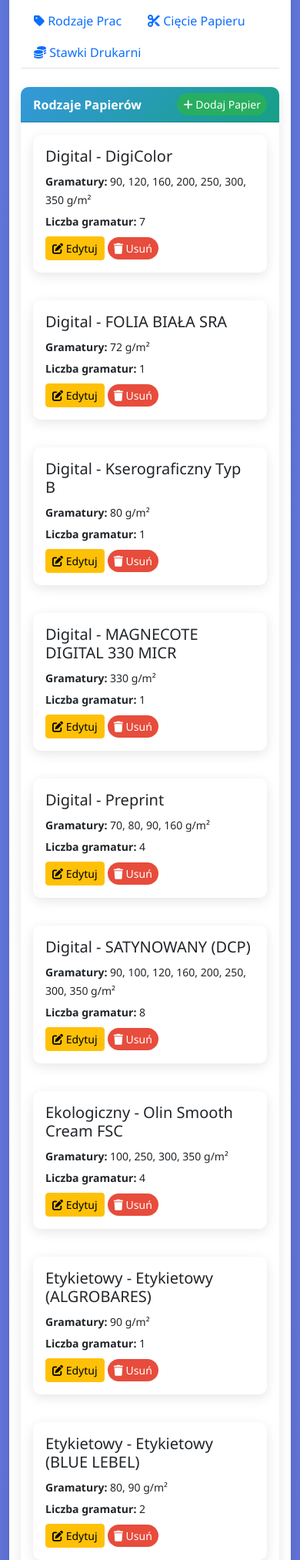
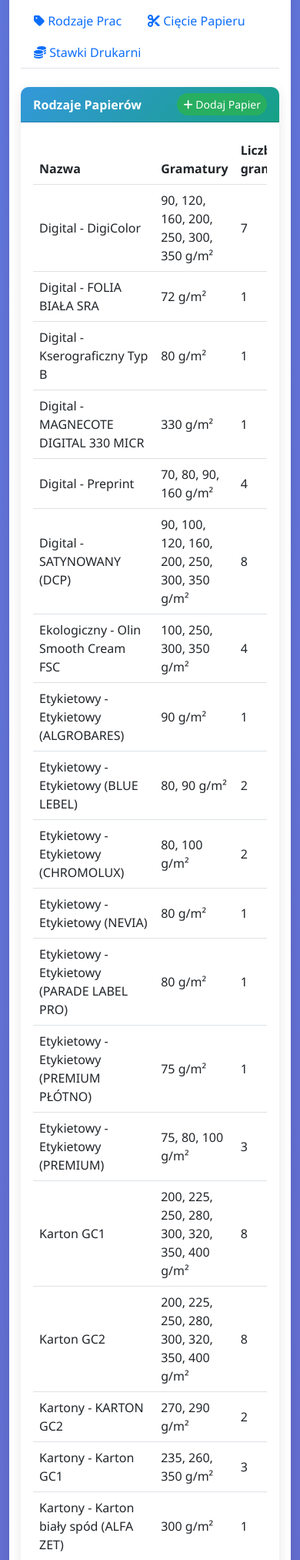
Before and after one commit to CBA-N/offset-kalk2, a Flask app: page /slowniki in a window 390 px wide. Shown: the part 349-2375 px from the top of the page at 77% size. Run offline with Flask 3, Linux system fonts and the light colour scheme.

Commit message:
Replace dictionary cards with responsive tables

```diff
--- a/frontend/templates/slowniki.html
+++ b/frontend/templates/slowniki.html
@@ -292,32 +292,52 @@
 // ==================== PAPIERY ====================
 
 function renderujPapiery() {
-    let html = '<div class="row">';
+    const entries = Object.entries(slowniki.papiery || {});
 
-    for (let [nazwa, dane] of Object.entries(slowniki.papiery)) {
-        let gramatury = Array.isArray(dane.gramatury) ? dane.gramatury : Object.keys(dane.ceny).map(Number);
-        html += `
-            <div class="col-md-6 mb-3">
-                <div class="card">
-                    <div class="card-body">
-                        <h5 class="card-title">${nazwa}</h5>
-                        <p class="mb-1"><small><strong>Gramatury:</strong> ${gramatury.join(', ')} g/m²</small></p>
-                        <p class="mb-1"><small><strong>Liczba gramatur:</strong> ${gramatury.length}</small></p>
-                        <div class="mt-2">
-                            <button class="btn btn-sm btn-warning" onclick='edytujPapier(${JSON.stringify(nazwa)})'>
-                                <i class="fas fa-edit"></i> Edytuj
+    let rows = entries.map(([nazwa, dane]) => {
+        const gramatury = Array.isArray(dane.gramatury) ? dane.gramatury : Object.keys(dane.ceny).map(Number);
+        const gramaturyText = gramatury.length ? `${gramatury.join(', ')} g/m²` : '<span class="text-muted">Brak danych</span>';
+        return `
+            <tr>
+                <td>${nazwa}</td>
+                <td>${gramaturyText}</td>
+                <td>${gramatury.length}</td>
+                <td class="text-end">
+                    <div class="btn-group" role="group" aria-label="Akcje dla ${nazwa}">
+                        <button type="button" class="btn btn-sm btn-warning" onclick='edytujPapier(${JSON.stringify(nazwa)})'>
+                            <i class="fas fa-edit"></i>
                         </button>
-                            <button class="btn btn-sm btn-danger" onclick='usunPapier(${JSON.stringify(nazwa)})'>
-                                <i class="fas fa-trash"></i> Usuń
+                        <button type="button" class="btn btn-sm btn-danger" onclick='usunPapier(${JSON.stringify(nazwa)})'>
+                            <i class="fas fa-trash"></i>
                         </button>
                     </div>
-                    </div>
-                </div>
+                </td>
+            </tr>
+        `;
+    }).join('');
+
+    if (!rows) {
+        rows = '<tr><td colspan="4" class="text-center text-muted">Brak papierów</td></tr>';
+    }
+
+    const html = `
+        <div class="table-responsive">
+            <table class="table table-hover align-middle">
+                <thead>
+                    <tr>
+                        <th>Nazwa</th>
+                        <th>Gramatury</th>
+                        <th>Liczba gramatur</th>
+                        <th class="text-end">Akcje</th>
+                    </tr>
+                </thead>
+                <tbody>
+                    ${rows}
+                </tbody>
+            </table>
         </div>
     `;
-    }
 
-    html += '</div>';
     $('#listaPapierow').html(html);
 }
 
@@ -414,32 +434,55 @@
 // ==================== USZLACHETNIENIA ====================
 
 function renderujUszlachetnienia() {
-    let html = '<div class="row">';
+    const entries = Object.entries(slowniki.uszlachetnienia || {});
 
-    for (let [nazwa, dane] of Object.entries(slowniki.uszlachetnienia)) {
-        html += `
-            <div class="col-md-6 mb-3">
-                <div class="card">
-                    <div class="card-body">
-                        <h5 class="card-title">${nazwa}</h5>
-                        <p class="mb-1"><small><strong>Typ:</strong> ${dane.typ}</small></p>
-                        <p class="mb-1"><small><strong>Cena:</strong> ${dane.cena_pln} PLN/${dane.jednostka || '1000 ark'}</small></p>
-                        ${dane.opis ? `<p class="mb-1"><small>${dane.opis}</small></p>` : ''}
-                        <div class="mt-2">
-                            <button class="btn btn-sm btn-warning" onclick='edytujUszlachetnienie(${JSON.stringify(nazwa)})'>
-                                <i class="fas fa-edit"></i> Edytuj
+    let rows = entries.map(([nazwa, dane]) => {
+        const opis = dane.opis ? dane.opis : '<span class="text-muted">Brak</span>';
+        return `
+            <tr>
+                <td>${nazwa}</td>
+                <td>${dane.typ || '-'}</td>
+                <td>${dane.cena_pln} PLN/${dane.jednostka || '1000 ark'}</td>
+                <td>${dane.typ_jednostki || '-'}</td>
+                <td>${opis}</td>
+                <td class="text-end">
+                    <div class="btn-group" role="group" aria-label="Akcje dla ${nazwa}">
+                        <button type="button" class="btn btn-sm btn-warning" onclick='edytujUszlachetnienie(${JSON.stringify(nazwa)})'>
+                            <i class="fas fa-edit"></i>
                         </button>
-                            <button class="btn btn-sm btn-danger" onclick='usunUszlachetnienie(${JSON.stringify(nazwa)})'>
-                                <i class="fas fa-trash"></i> Usuń
+                        <button type="button" class="btn btn-sm btn-danger" onclick='usunUszlachetnienie(${JSON.stringify(nazwa)})'>
+                            <i class="fas fa-trash"></i>
                         </button>
                     </div>
-                    </div>
-                </div>
+                </td>
+            </tr>
+        `;
+    }).join('');
+
+    if (!rows) {
+        rows = '<tr><td colspan="6" class="text-center text-muted">Brak uszlachetnień</td></tr>';
+    }
+
+    const html = `
+        <div class="table-responsive">
+            <table class="table table-hover align-middle">
+                <thead>
+                    <tr>
+                        <th>Nazwa</th>
+                        <th>Typ</th>
+                        <th>Cena</th>
+                        <th>Typ jednostki</th>
+                        <th>Opis</th>
+                        <th class="text-end">Akcje</th>
+                    </tr>
+                </thead>
+                <tbody>
+                    ${rows}
+                </tbody>
+            </table>
         </div>
     `;
-    }
 
-    html += '</div>';
     $('#listaUszlachetnien').html(html);
 }
 
@@ -536,31 +579,55 @@
 // ==================== OBRÓBKA ====================
 
 function renderujObrobke() {
-    let html = '<div class="row">';
+    const entries = Object.entries(slowniki.obrobka || {});
 
-    for (let [nazwa, dane] of Object.entries(slowniki.obrobka)) {
-        html += `
-            <div class="col-md-6 mb-3">
-                <div class="card">
-                    <div class="card-body">
-                        <h5 class="card-title">${nazwa}</h5>
-                        <p class="mb-1"><small><strong>Cena:</strong> ${dane.cena_pln} PLN/${dane.jednostka || '1000 szt'}</small></p>
-                        ${dane.opis ? `<p class="mb-1"><small>${dane.opis}</small></p>` : ''}
-                        <div class="mt-2">
-                            <button class="btn btn-sm btn-warning" onclick='edytujObrobke(${JSON.stringify(nazwa)})'>
-                                <i class="fas fa-edit"></i> Edytuj
+    let rows = entries.map(([nazwa, dane]) => {
+        const opis = dane.opis ? dane.opis : '<span class="text-muted">Brak</span>';
+        return `
+            <tr>
+                <td>${nazwa}</td>
+                <td>${dane.jednostka || '1000 szt'}</td>
+                <td>${dane.cena_pln} PLN</td>
+                <td>${dane.typ_jednostki || '-'}</td>
+                <td>${opis}</td>
+                <td class="text-end">
+                    <div class="btn-group" role="group" aria-label="Akcje dla ${nazwa}">
+                        <button type="button" class="btn btn-sm btn-warning" onclick='edytujObrobke(${JSON.stringify(nazwa)})'>
+                            <i class="fas fa-edit"></i>
                         </button>
-                            <button class="btn btn-sm btn-danger" onclick='usunObrobke(${JSON.stringify(nazwa)})'>
-                                <i class="fas fa-trash"></i> Usuń
+                        <button type="button" class="btn btn-sm btn-danger" onclick='usunObrobke(${JSON.stringify(nazwa)})'>
+                            <i class="fas fa-trash"></i>
                         </button>
                     </div>
-                    </div>
-                </div>
+                </td>
+            </tr>
+        `;
+    }).join('');
+
+    if (!rows) {
+        rows = '<tr><td colspan="6" class="text-center text-muted">Brak obróbek</td></tr>';
+    }
+
+    const html = `
+        <div class="table-responsive">
+            <table class="table table-hover align-middle">
+                <thead>
+                    <tr>
+                        <th>Nazwa</th>
+                        <th>Jednostka</th>
+                        <th>Cena</th>
+                        <th>Typ jednostki</th>
+                        <th>Opis</th>
+                        <th class="text-end">Akcje</th>
+                    </tr>
+                </thead>
+                <tbody>
+                    ${rows}
+                </tbody>
+            </table>
         </div>
     `;
-    }
 
-    html += '</div>';
     $('#listaObrobki').html(html);
 }
 
@@ -647,32 +714,53 @@
 // ==================== KOLORY SPECJALNE ====================
 
 function renderujKolory() {
-    let html = '<div class="row">';
+    const entries = Object.entries(slowniki.kolory_specjalne || {});
 
-    for (let [nazwa, dane] of Object.entries(slowniki.kolory_specjalne)) {
-        html += `
-            <div class="col-md-6 mb-3">
-                <div class="card">
-                    <div class="card-body">
-                        <h5 class="card-title">${nazwa}</h5>
-                        <p class="mb-1"><small><strong>Cena:</strong> ${dane.cena_pln} PLN</small></p>
-                        <p class="mb-1"><small><strong>Preparat:</strong> ${dane.cena_preperatu_pln} PLN</small></p>
-                        ${dane.opis ? `<p class="mb-1"><small>${dane.opis}</small></p>` : ''}
-                        <div class="mt-2">
-                            <button class="btn btn-sm btn-warning" onclick='edytujKolor(${JSON.stringify(nazwa)})'>
-                                <i class="fas fa-edit"></i> Edytuj
+    let rows = entries.map(([nazwa, dane]) => {
+        const opis = dane.opis ? dane.opis : '<span class="text-muted">Brak</span>';
+        return `
+            <tr>
+                <td>${nazwa}</td>
+                <td>${dane.cena_pln} PLN</td>
+                <td>${dane.cena_preperatu_pln} PLN</td>
+                <td>${opis}</td>
+                <td class="text-end">
+                    <div class="btn-group" role="group" aria-label="Akcje dla ${nazwa}">
+                        <button type="button" class="btn btn-sm btn-warning" onclick='edytujKolor(${JSON.stringify(nazwa)})'>
+                            <i class="fas fa-edit"></i>
                         </button>
-                            <button class="btn btn-sm btn-danger" onclick='usunKolor(${JSON.stringify(nazwa)})'>
-                                <i class="fas fa-trash"></i> Usuń
+                        <button type="button" class="btn btn-sm btn-danger" onclick='usunKolor(${JSON.stringify(nazwa)})'>
+                            <i class="fas fa-trash"></i>
                         </button>
                     </div>
-                    </div>
-                </div>
+                </td>
+            </tr>
+        `;
+    }).join('');
+
+    if (!rows) {
+        rows = '<tr><td colspan="5" class="text-center text-muted">Brak kolorów specjalnych</td></tr>';
+    }
+
+    const html = `
+        <div class="table-responsive">
+            <table class="table table-hover align-middle">
+                <thead>
+                    <tr>
+                        <th>Nazwa</th>
+                        <th>Cena</th>
+                        <th>Cena preparatu</th>
+                        <th>Opis</th>
+                        <th class="text-end">Akcje</th>
+                    </tr>
+                </thead>
+                <tbody>
+                    ${rows}
+                </tbody>
+            </table>
         </div>
     `;
-    }
 
-    html += '</div>';
     $('#listaKolorow').html(html);
 }
 
@@ -749,29 +837,51 @@
 // ==================== PAKOWANIE ====================
 
 function renderujPakowanie() {
-    let html = '<div class="list-group">';
+    const entries = Object.entries(slowniki.pakowanie || {});
 
-    for (let [nazwa, dane] of Object.entries(slowniki.pakowanie)) {
-        html += `
-            <div class="list-group-item d-flex justify-content-between align-items-center">
-                <div>
-                    <h6 class="mb-1">${nazwa}</h6>
-                    <small class="text-muted">${dane.opis || 'Brak opisu'}</small>
-                    <br><small><strong>${dane.cena_pln} PLN</strong></small>
-                </div>
-                <div>
-                    <button class="btn btn-sm btn-warning" onclick='edytujPakowanie(${JSON.stringify(nazwa)})'>
+    let rows = entries.map(([nazwa, dane]) => {
+        const opis = dane.opis ? dane.opis : '<span class="text-muted">Brak opisu</span>';
+        return `
+            <tr>
+                <td>${nazwa}</td>
+                <td>${dane.cena_pln} PLN</td>
+                <td>${opis}</td>
+                <td class="text-end">
+                    <div class="btn-group" role="group" aria-label="Akcje dla ${nazwa}">
+                        <button type="button" class="btn btn-sm btn-warning" onclick='edytujPakowanie(${JSON.stringify(nazwa)})'>
                             <i class="fas fa-edit"></i>
                         </button>
-                    <button class="btn btn-sm btn-danger" onclick='usunPakowanie(${JSON.stringify(nazwa)})'>
+                        <button type="button" class="btn btn-sm btn-danger" onclick='usunPakowanie(${JSON.stringify(nazwa)})'>
                             <i class="fas fa-trash"></i>
                         </button>
                     </div>
+                </td>
+            </tr>
+        `;
+    }).join('');
+
+    if (!rows) {
+        rows = '<tr><td colspan="4" class="text-center text-muted">Brak opcji pakowania</td></tr>';
+    }
+
+    const html = `
+        <div class="table-responsive">
+            <table class="table table-hover align-middle">
+                <thead>
+                    <tr>
+                        <th>Nazwa</th>
+                        <th>Cena</th>
+                        <th>Opis</th>
+                        <th class="text-end">Akcje</th>
+                    </tr>
+                </thead>
+                <tbody>
+                    ${rows}
+                </tbody>
+            </table>
         </div>
     `;
-    }
 
-    html += '</div>';
     $('#listaPakowania').html(html);
 }
 
@@ -842,29 +952,51 @@
 // ==================== TRANSPORT ====================
 
 function renderujTransport() {
-    let html = '<div class="list-group">';
+    const entries = Object.entries(slowniki.transport || {});
 
-    for (let [nazwa, dane] of Object.entries(slowniki.transport)) {
-        html += `
-            <div class="list-group-item d-flex justify-content-between align-items-center">
-                <div>
-                    <h6 class="mb-1">${nazwa}</h6>
-                    <small>${dane.opis || 'Brak opisu'}</small>
-                    <br><small><strong>${dane.cena_pln} PLN</strong></small>
-                </div>
-                <div>
-                    <button class="btn btn-sm btn-warning" onclick='edytujTransport(${JSON.stringify(nazwa)})'>
+    let rows = entries.map(([nazwa, dane]) => {
+        const opis = dane.opis ? dane.opis : '<span class="text-muted">Brak opisu</span>';
+        return `
+            <tr>
+                <td>${nazwa}</td>
+                <td>${dane.cena_pln} PLN</td>
+                <td>${opis}</td>
+                <td class="text-end">
+                    <div class="btn-group" role="group" aria-label="Akcje dla ${nazwa}">
+                        <button type="button" class="btn btn-sm btn-warning" onclick='edytujTransport(${JSON.stringify(nazwa)})'>
                             <i class="fas fa-edit"></i>
                         </button>
-                    <button class="btn btn-sm btn-danger" onclick='usunTransport(${JSON.stringify(nazwa)})'>
+                        <button type="button" class="btn btn-sm btn-danger" onclick='usunTransport(${JSON.stringify(nazwa)})'>
                             <i class="fas fa-trash"></i>
                         </button>
                     </div>
+                </td>
+            </tr>
+        `;
+    }).join('');
+
+    if (!rows) {
+        rows = '<tr><td colspan="4" class="text-center text-muted">Brak opcji transportu</td></tr>';
+    }
+
+    const html = `
+        <div class="table-responsive">
+            <table class="table table-hover align-middle">
+                <thead>
+                    <tr>
+                        <th>Nazwa</th>
+                        <th>Cena</th>
+                        <th>Opis</th>
+                        <th class="text-end">Akcje</th>
+                    </tr>
+                </thead>
+                <tbody>
+                    ${rows}
+                </tbody>
+            </table>
         </div>
     `;
-    }
 
-    html += '</div>';
     $('#listaTransportu').html(html);
 }
 
@@ -935,38 +1067,53 @@
 // ==================== RODZAJE PRAC ====================
 
 function renderujRodzajePrac() {
-    const $lista = $('#listaRodzajowPrac');
-    $lista.empty();
+    const rodzaje = slowniki.rodzaje_prac || {};
+    const entries = Object.entries(rodzaje);
 
-    const rodzaje = slowniki.rodzaje_prac || {};
-    const rodzajeArray = Object.entries(rodzaje);
-
-    if (rodzajeArray.length === 0) {
-        $lista.html('<p class="text-muted">Brak zdefiniowanych rodzajów prac</p>');
-        return;
-    }
-
-    rodzajeArray.forEach(([nazwa, dane]) => {
-        $lista.append(`
-            <div class="list-group-item">
-                <div class="d-flex justify-content-between align-items-start">
-                    <div>
-                        <h6 class="mb-1"><i class="fas fa-tag"></i> ${nazwa}</h6>
-                        <p class="mb-1"><strong>Wymiary:</strong> ${dane.szerokosc} × ${dane.wysokosc} mm</p>
-                        ${dane.opis ? `<p class="mb-0 text-muted">${dane.opis}</p>` : ''}
-                    </div>
-                    <div class="btn-group">
-                        <button class="btn btn-sm btn-warning" onclick="edytujRodzajPracy('${nazwa.replace(/'/g, "\\'")}')">
+    let rows = entries.map(([nazwa, dane]) => {
+        const opis = dane.opis ? dane.opis : '<span class="text-muted">Brak</span>';
+        return `
+            <tr>
+                <td><i class="fas fa-tag me-1"></i>${nazwa}</td>
+                <td>${dane.szerokosc} × ${dane.wysokosc} mm</td>
+                <td>${opis}</td>
+                <td class="text-end">
+                    <div class="btn-group" role="group" aria-label="Akcje dla ${nazwa}">
+                        <button type="button" class="btn btn-sm btn-warning" onclick='edytujRodzajPracy(${JSON.stringify(nazwa)})'>
                             <i class="fas fa-edit"></i>
                         </button>
-                        <button class="btn btn-sm btn-danger" onclick="usunRodzajPracy('${nazwa.replace(/'/g, "\\'")}')">
+                        <button type="button" class="btn btn-sm btn-danger" onclick='usunRodzajPracy(${JSON.stringify(nazwa)})'>
                             <i class="fas fa-trash"></i>
                         </button>
                     </div>
+                </td>
+            </tr>
+        `;
+    }).join('');
+
+    if (!rows) {
+        rows = '<tr><td colspan="4" class="text-center text-muted">Brak zdefiniowanych rodzajów prac</td></tr>';
+    }
+
+    const html = `
+        <div class="table-responsive">
+            <table class="table table-hover align-middle">
+                <thead>
+                    <tr>
+                        <th>Nazwa</th>
+                        <th>Wymiary</th>
+                        <th>Opis</th>
+                        <th class="text-end">Akcje</th>
+                    </tr>
+                </thead>
+                <tbody>
+                    ${rows}
+                </tbody>
+            </table>
         </div>
-            </div>
-        `);
-    });
+    `;
+
+    $('#listaRodzajowPrac').html(html);
 }
 
 function pokazFormularzRodzajuPracy(nazwa = null) {
```
Lines whose indentation alone changed are shown as unchanged.
